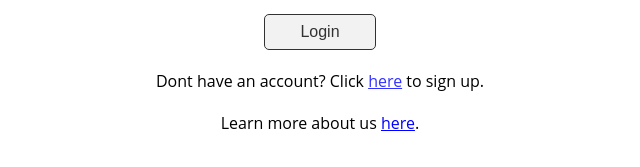
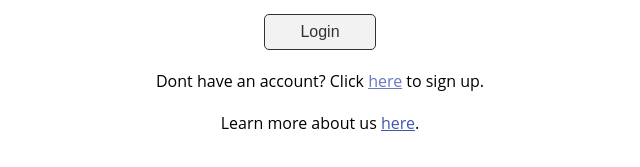
Before and after one commit to SMooreSwe/projectProject, a Next.js app: page / in a window 1280 px wide. Shown: the part 355-522 px from the top of the page, without its empty margins (320-960 px from the left). Built offline with nearby package versions, Linux system fonts and the light colour scheme; no server answers.

Commit message:
Update globals.css

```diff
--- a/app/globals.css
+++ b/app/globals.css
@@ -27,7 +27,7 @@ body {
 }
 
 .link {
-  color: blue;
+  color: #4059AD;
 }
 
 .Header {
```
